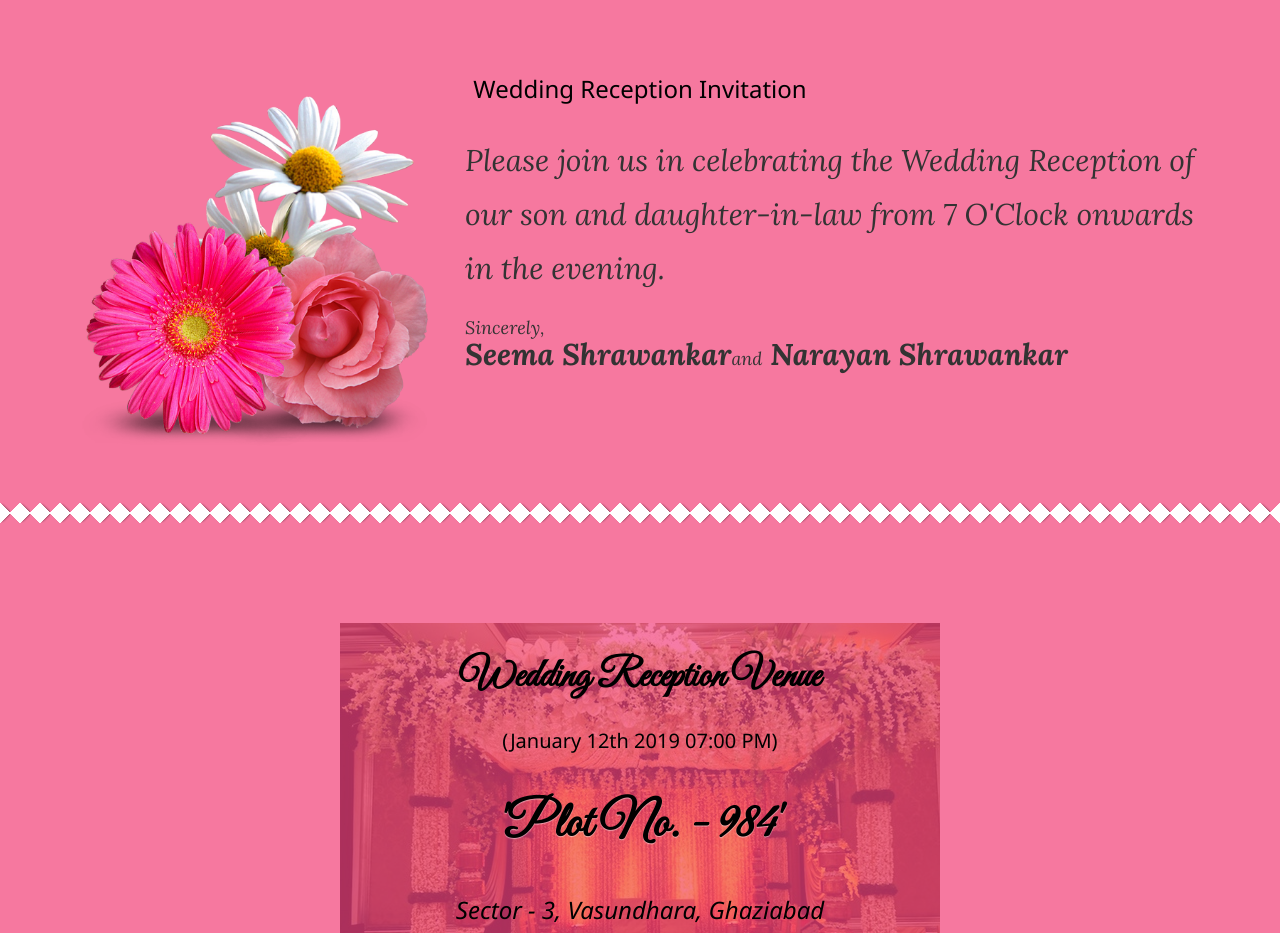
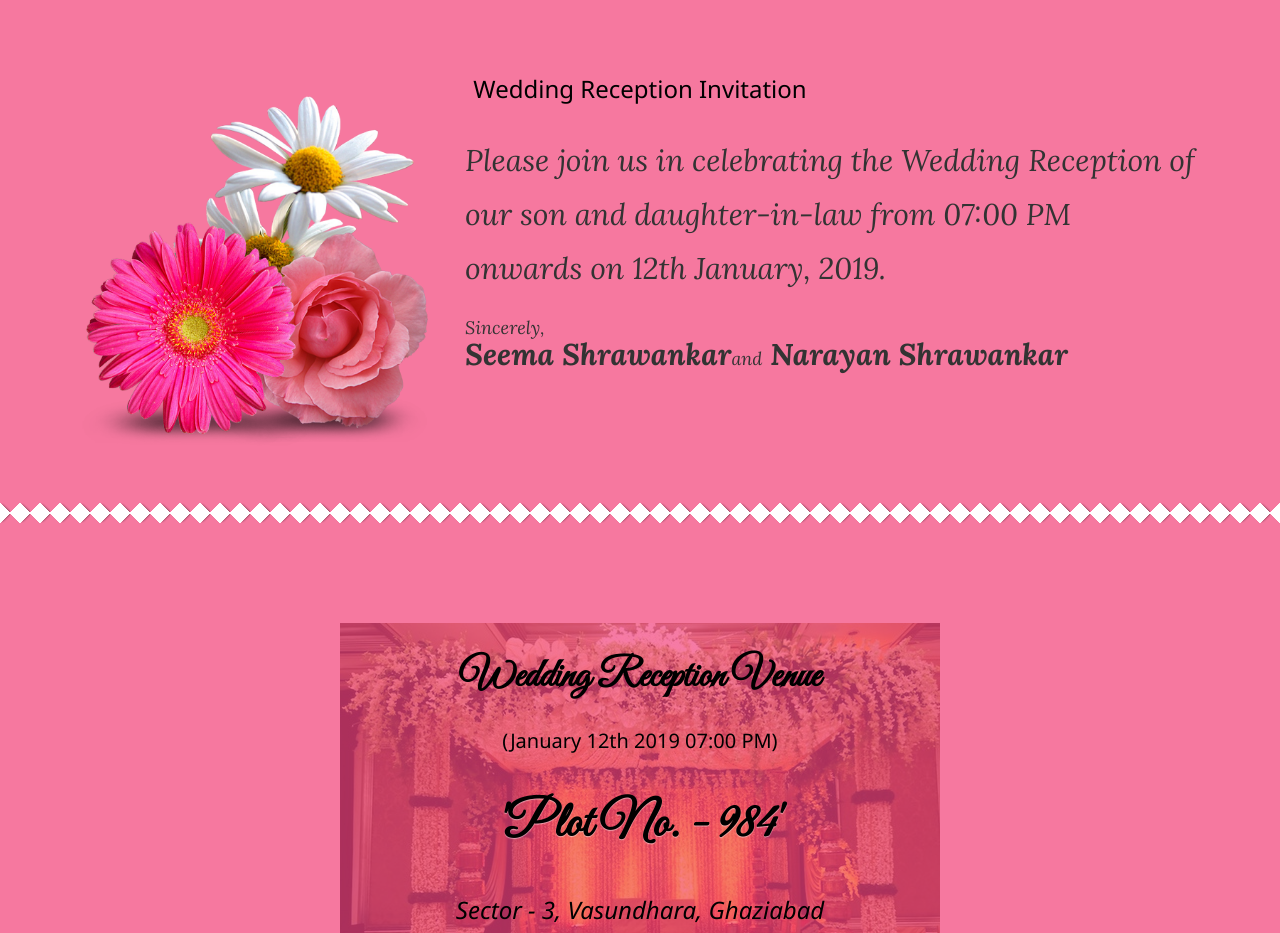
Before and after one commit to AbhayShweta/AbhayShweta.github.io, a plain HTML site: page index.html in a window 1280 px wide. Shown: the part 2140-3073 px from the top of the page. Drawn offline with nearby package versions, Linux system fonts and the light colour scheme; files that its build step writes are made by us from their sources; files whose address does not match are found by name.

Commit message:
Update index.html

```diff
--- a/index.html
+++ b/index.html
@@ -195,7 +195,7 @@
             <div class="col-md-8 text-left animated" data-animation="fadeInRight" data-animation-delay="100">
 
               <!-- <div class="thanks_cont slide_up"> for this invitation font style -->
-              <p class="big-text animated" style="font-size: 30px; line-height: 1.8; ">Please join us in celebrating the Wedding Reception of our son and daughter-in-law from 7 O'Clock onwards in the evening.</p>
+              <p class="big-text animated" style="font-size: 30px; line-height: 1.8; ">Please join us in celebrating the Wedding Reception of our son and daughter-in-law from 07:00 PM onwards on 12th January, 2019.</p>
               <!-- <div class="thanks_cont slide_up">for font style -->
                 <div class="slide_up">
                 <p><span>Sincerely,</span><br>
```
